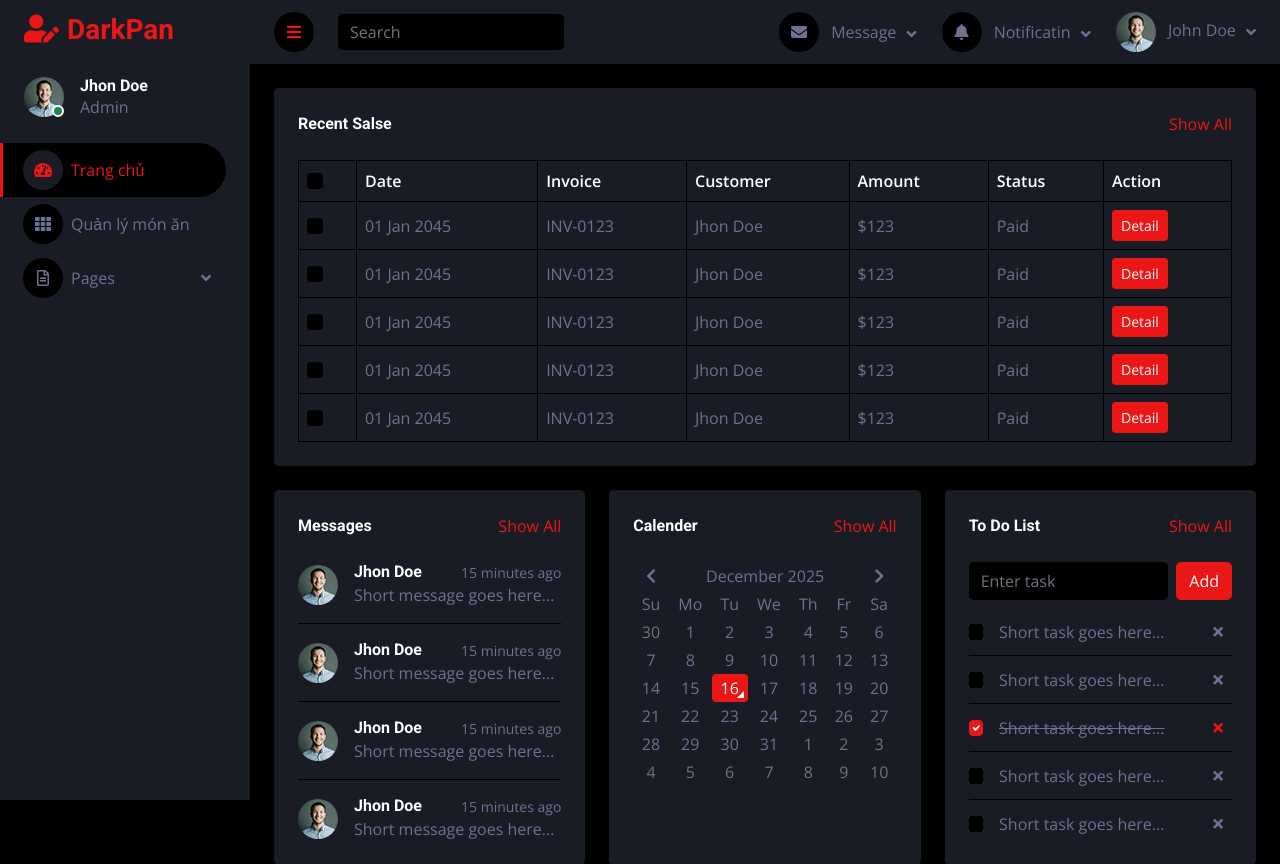
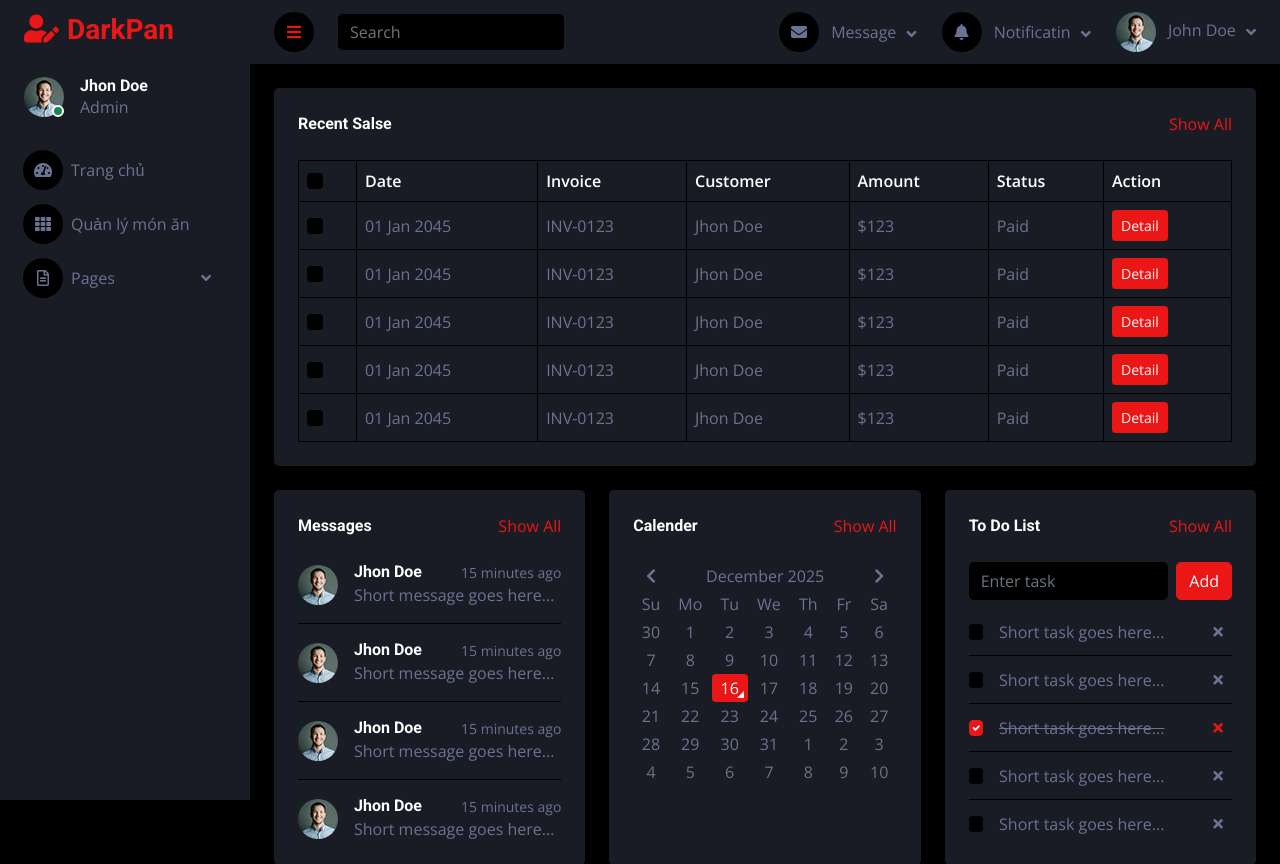
Before and after one commit to huytruong204/CuaHangHFT, a PHP site: page /Admin/index.php in a window 1280 px wide. Shown: the top 864 px of the page. Run offline with PHP 8.4, Linux system fonts and the light colour scheme; some libraries are stand-ins or nearby versions.

Commit message:
Cập nhật lại header active menu

```diff
--- a/Admin/View/Layout/HeaderAdmin.php
+++ b/Admin/View/Layout/HeaderAdmin.php
@@ -59,8 +59,8 @@
         </div>
     </div>
     <div class="navbar-nav w-100">
-        <a href="index.php?page=HomeAdmin" class="nav-item nav-link active"><i class="fa fa-tachometer-alt me-2"></i>Trang chủ</a>
-        <a href="index.php?page=FoodAdmin" class="nav-item nav-link"><i class="fa fa-th me-2"></i>Quản lý món ăn</a>
+        <a href="index.php?page=HomeAdmin" class="nav-item nav-link <?= ($page == 'HomeAdmin') ? 'active' : '' ?>"><i class="fa fa-tachometer-alt me-2"></i>Trang chủ</a>
+        <a href="index.php?page=FoodAdmin" class="nav-item nav-link <?= ($page == 'FoodAdmin') ? 'active' : '' ?>"><i class="fa fa-th me-2"></i>Quản lý món ăn</a>
         <div class="nav-item dropdown">
             <a href="#" class="nav-link dropdown-toggle" data-bs-toggle="dropdown"><i class="far fa-file-alt me-2"></i>Pages</a>
             <div class="dropdown-menu bg-transparent border-0">
--- a/Admin/index.php
+++ b/Admin/index.php
@@ -7,10 +7,9 @@ spl_autoload_register(function ($className) {
     }
 });
 
-include_once "View/Layout/HeaderAdmin.php";
-
 $page = isset($_GET["page"]) ? $_GET["page"] : "";
 $controllerName = $page . "Controller";
+include_once "View/Layout/HeaderAdmin.php";
 if (class_exists($controllerName)) {
     $controller = new $controllerName();
     $methodName = isset($_GET["action"]) ? $_GET["action"] : "Index";
```
